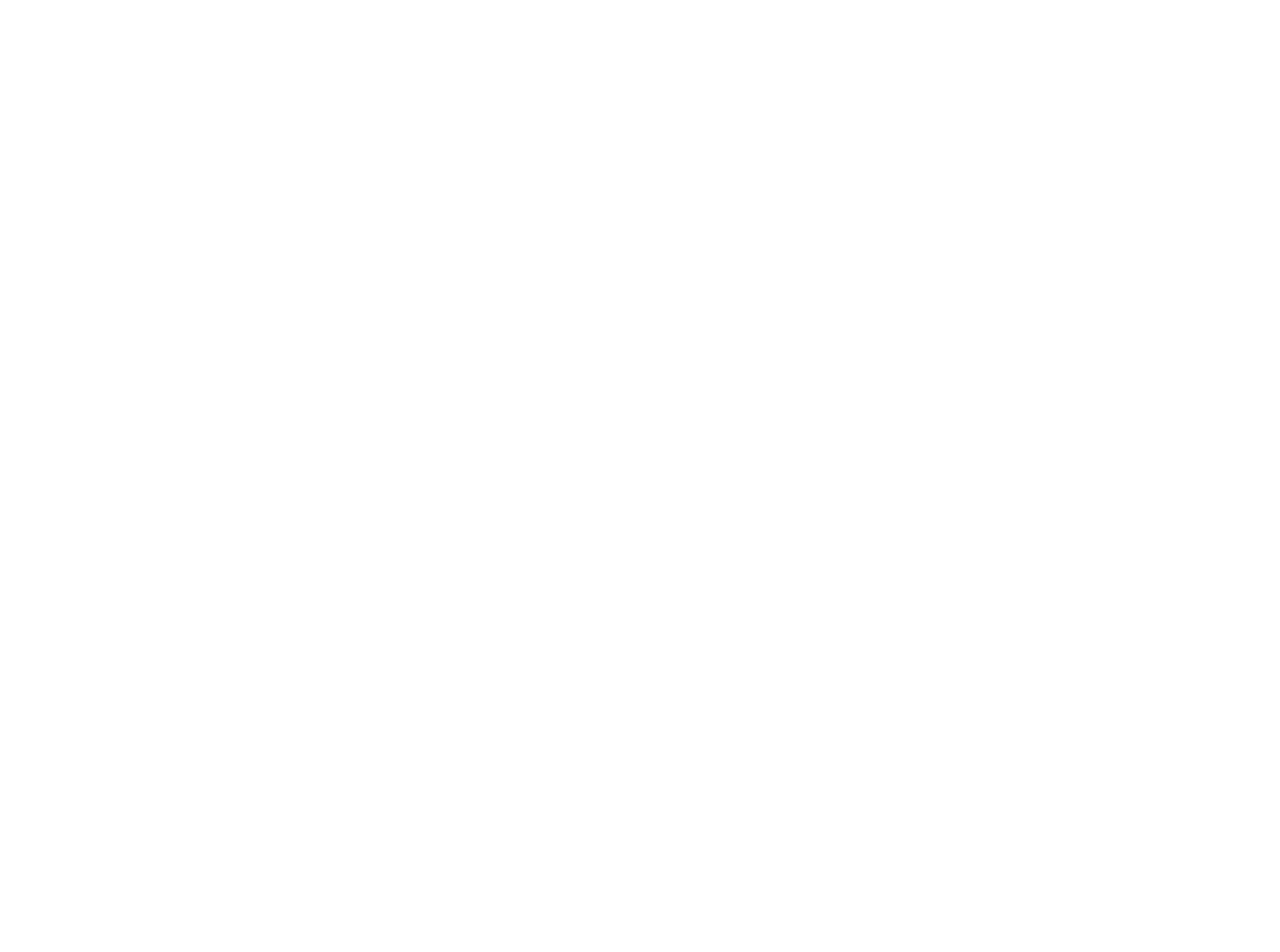
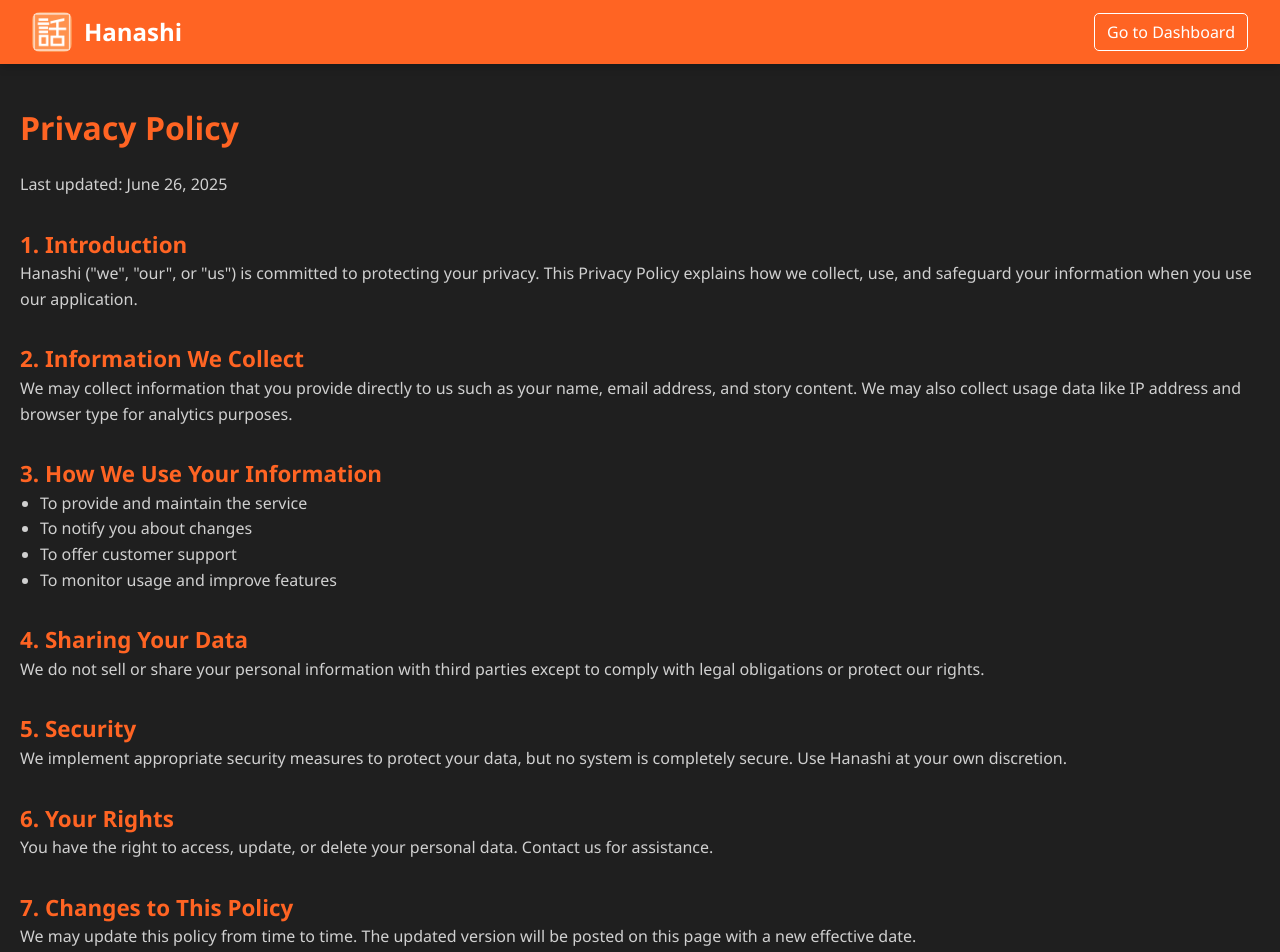
Before and after one commit to hanashicomics/hanashi-landing, a React (Vite) app: page /privacy in a window 1280 px wide. Before the commit this address had no page. Shown: the top 952 px of the page. Before the commit the page ends 800 px from the top, so only its background shows below. Built offline with nearby package versions, Linux system fonts and the light colour scheme.

Commit message:
Add Privacy Policy page and update navigation links

```diff
--- a/src/App.jsx
+++ b/src/App.jsx
@@ -6,6 +6,7 @@
 import PublicLayout from "./public layout/PublicLayout.jsx";
 import Pricing from "./components/Pricing.jsx";
 import Upgrade from "./components/Upgrade.jsx";
+import PrivacyPolicy from "./components/Privacy.jsx";
 
 function App() {
   return (
@@ -18,6 +19,7 @@
                       <Route path="/signup" element={<SignUp />} />
                       <Route path="/pricing" element={<Pricing/>}/>
                       <Route path="/upgrade" element={<Upgrade />} />
+                      <Route path="/privacy" element={<PrivacyPolicy/>} />
                   </Route>
               </Routes>
           </Router>
--- /dev/null
+++ b/src/assets/styles/PrivacyPolicy.css
@@ -0,0 +1,36 @@
+.privacy-container {
+    background-color: #1f1f1f;
+    color: #f5f5f5;
+    padding: 40px 20px;
+    margin: 0 auto;
+    font-family: 'Segoe UI', sans-serif;
+}
+
+.privacy-container h1 {
+    color: #ff6423;
+    font-size: 2rem;
+    margin-bottom: 20px;
+}
+
+.privacy-container h2 {
+    color: #ff6423;
+    font-size: 1.4rem;
+    margin-top: 30px;
+}
+
+.privacy-container p,
+.privacy-container li {
+    font-size: 1rem;
+    line-height: 1.6;
+    color: #d0d0d0;
+}
+
+.privacy-container ul {
+    margin-left: 20px;
+    list-style-type: disc;
+}
+
+.privacy-container a {
+    color: #ff6423;
+    text-decoration: underline;
+}
--- a/src/components/Footer.jsx
+++ b/src/components/Footer.jsx
@@ -8,11 +8,11 @@
                 <div className="footer-content">
                     <p>&copy; {new Date().getFullYear()} Hanashi. All rights reserved.</p>
 
-                    {/*<nav className="footer-links">*/}
-                    {/*    <Link to="/about">About</Link>*/}
-                    {/*    <Link to="/privacy">Privacy</Link>*/}
-                    {/*    <Link to="/terms">Terms</Link>*/}
-                    {/*</nav>*/}
+                    <nav className="footer-links">
+                        {/*<Link to="/about">About</Link>*/}
+                        <Link to="/privacy">Privacy</Link>
+                        {/*<Link to="/terms">Terms</Link>*/}
+                    </nav>
 
                     <div className="footer-socials">
                         <a href="https://x.com/hanashi_dev" target="_blank" rel="noopener noreferrer" aria-label="Twitter">
--- a/src/components/HomeNavigation.jsx
+++ b/src/components/HomeNavigation.jsx
@@ -13,7 +13,7 @@
                 <div className="nav-right">
                     {/*<Link to="/features" className="Links">Features</Link>*/}
                     {/*<Link to="/docs" className="Links">Docs</Link>*/}
-                    <a href="https://hanashi.website/stories" className="navigation-link-goto">Go to Dashboard</a>
+                    <a href="https://hanashi.website/stories" target="_blank" className="navigation-link-goto">Go to Dashboard</a>
                 </div>
 
                 {/*<div className="nav-right">*/}
--- /dev/null
+++ b/src/components/Privacy.jsx
@@ -0,0 +1,57 @@
+import React from 'react';
+import '../assets/styles/PrivacyPolicy.css';
+
+export default function PrivacyPolicy() {
+    return (
+        <div className="privacy-container">
+            <h1>Privacy Policy</h1>
+            <p>Last updated: June 26, 2025</p>
+
+            <section>
+                <h2>1. Introduction</h2>
+                <p>Hanashi ("we", "our", or "us") is committed to protecting your privacy. This Privacy Policy explains how we collect, use, and safeguard your information when you use our application.</p>
+            </section>
+
+            <section>
+                <h2>2. Information We Collect</h2>
+                <p>We may collect information that you provide directly to us such as your name, email address, and story content. We may also collect usage data like IP address and browser type for analytics purposes.</p>
+            </section>
+
+            <section>
+                <h2>3. How We Use Your Information</h2>
+                <ul>
+                    <li>To provide and maintain the service</li>
+                    <li>To notify you about changes</li>
+                    <li>To offer customer support</li>
+                    <li>To monitor usage and improve features</li>
+                </ul>
+            </section>
+
+            <section>
+                <h2>4. Sharing Your Data</h2>
+                <p>We do not sell or share your personal information with third parties except to comply with legal obligations or protect our rights.</p>
+            </section>
+
+            <section>
+                <h2>5. Security</h2>
+                <p>We implement appropriate security measures to protect your data, but no system is completely secure. Use Hanashi at your own discretion.</p>
+            </section>
+
+            <section>
+                <h2>6. Your Rights</h2>
+                <p>You have the right to access, update, or delete your personal data. Contact us for assistance.</p>
+            </section>
+
+            <section>
+                <h2>7. Changes to This Policy</h2>
+                <p>We may update this policy from time to time. The updated version will be posted on this page with a new effective date.</p>
+            </section>
+
+            <section>
+                <h2>8. Contact Us</h2>
+                {/*<p>If you have any questions about this Privacy Policy, please contact us at <a href="mailto:support@hanashi.website">support@hanashi.website</a>.</p>*/}
+                <p>If you have any questions about this Privacy Policy, please contact us via message on our <a href="https://x.com/hanashi_dev" target="_blank" rel="noopener noreferrer" aria-label="Twitter">twitter page</a>.</p>
+            </section>
+        </div>
+    );
+}
```
